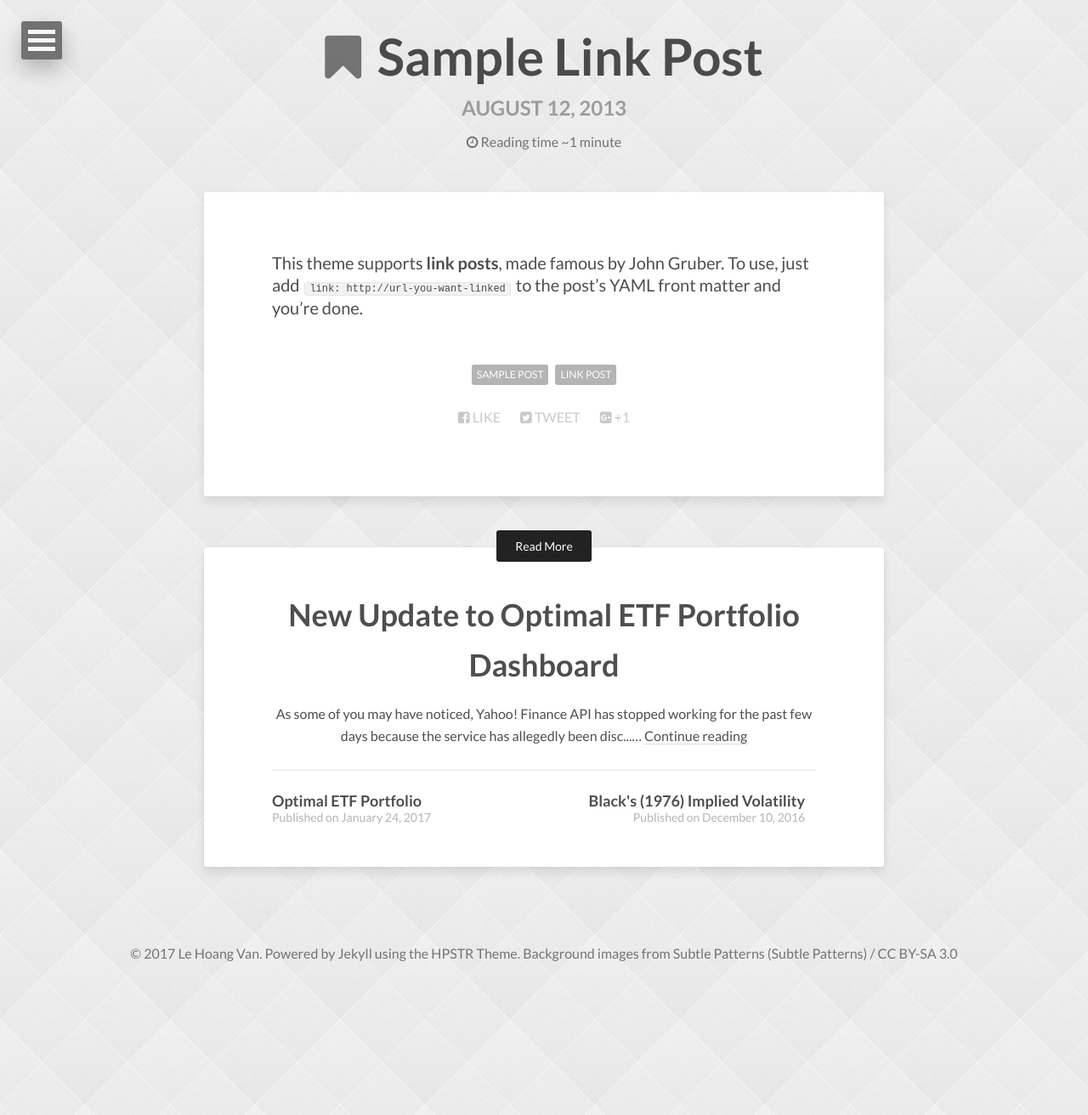
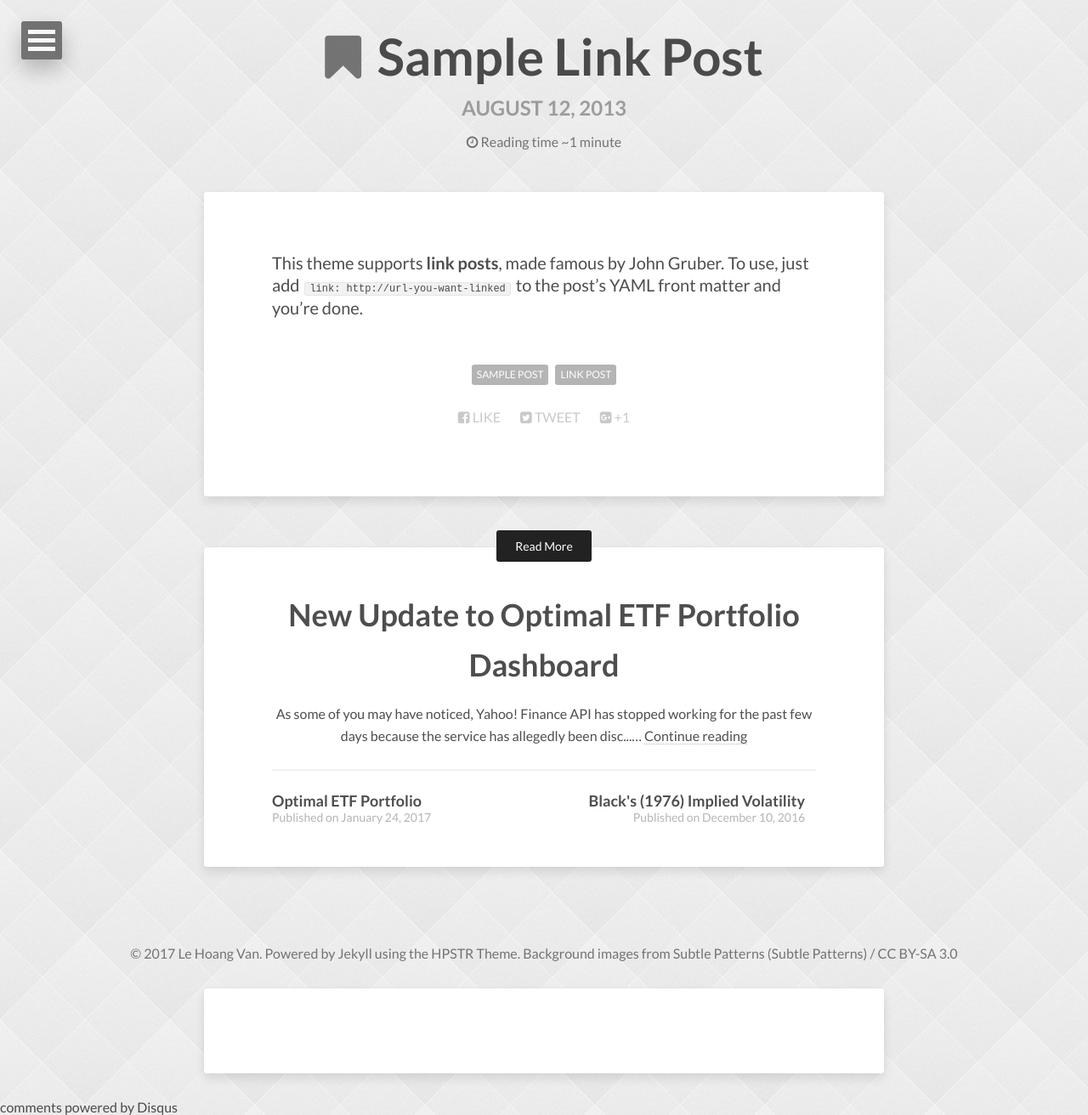
Before and after one commit to vanleh/vanleh.github.io, a Jekyll site: the page built from _posts/2013-08-12-sample-link-post.md, in a window 1280 px wide. Shown: the whole page at 85% size. Built offline with Jekyll 4.4.1, drawn with Linux system fonts in a browser that asks for light colours; nearby versions of some CDN libraries; comment, search, counter and statistics services are not loaded.

Commit message:
Add Disqus

```diff
--- a/_includes/comments.html
+++ b/_includes/comments.html
@@ -1,4 +1,4 @@
-{% if post.comments %}
+{% if page.comments %}
   <!-- Add Disqus comments. -->
   <div id="disqus_thread"></div>
   <script type="text/javascript">
--- a/_includes/scripts.html
+++ b/_includes/scripts.html
@@ -16,4 +16,4 @@
 </script>
 {% endif %}
 
-{% if page.comments != false %}{% include disqus_comments.html %}{% endif %}
+{% if page.comments != false %}{% include comments.html %}{% endif %}
```
